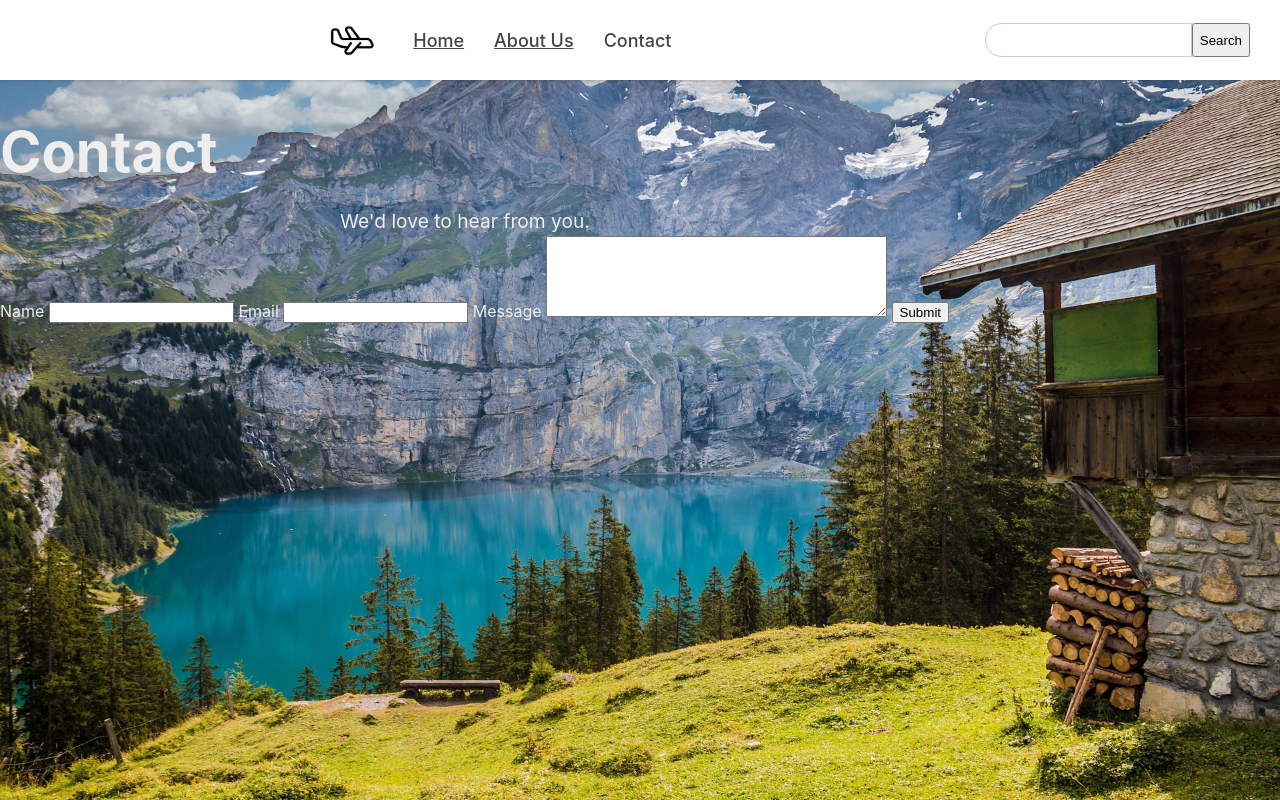
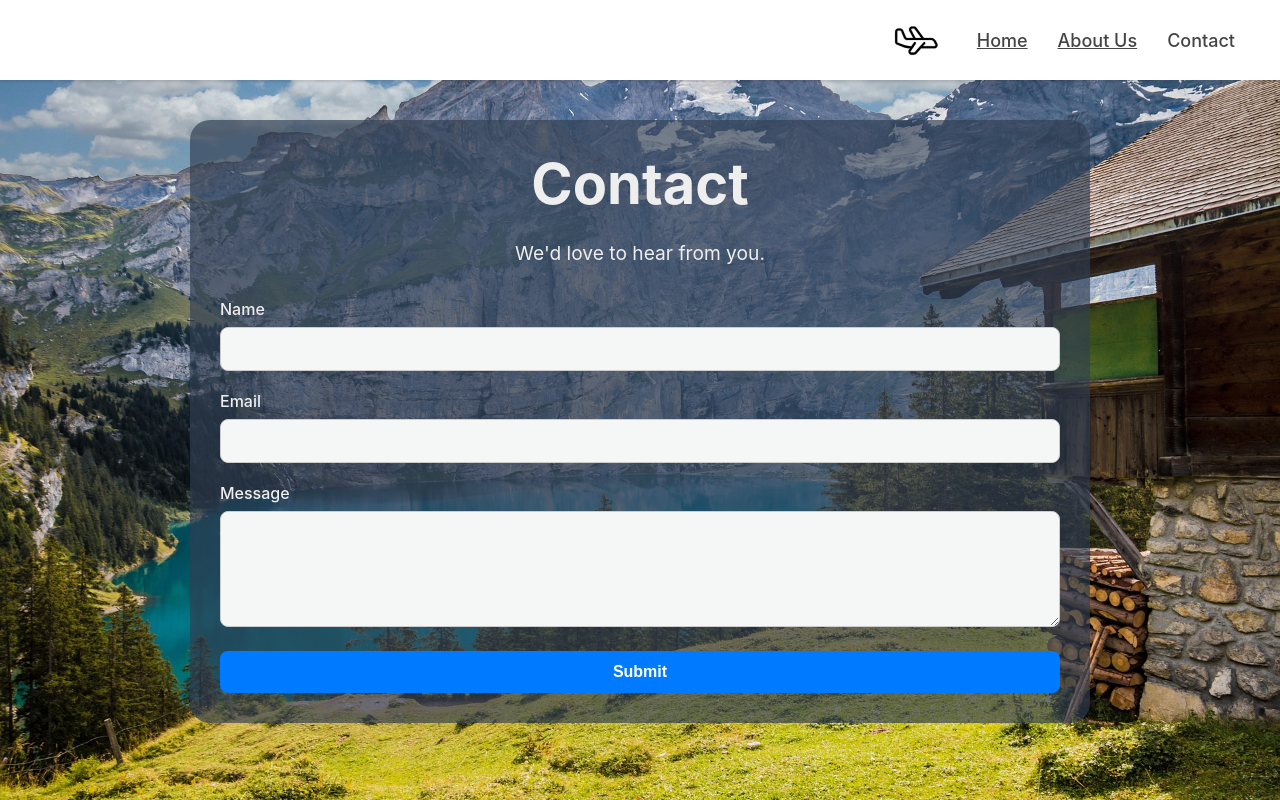
Before and after one commit to diegopetrola/TravelRec, a plain HTML site: page contact.html in a window 1280 px wide. Drawn offline with Linux system fonts and the light colour scheme.

Commit message:
Removed search from other pages, added missing image

```diff
--- a/assets/style.css
+++ b/assets/style.css
@@ -150,3 +150,89 @@ p {
     font-size: 2.5em;
   }
 }
+
+/* Generic Page Content Container for About/Contact */
+.page-content {
+  max-width: 900px;
+  margin: 40px auto;
+  padding: 30px;
+  background-color: #313f53a8;
+  border-radius: 20px;
+  box-sizing: border-box;
+  text-align: center;
+}
+
+.page-content h1 {
+  margin-top: 0;
+}
+
+/* About Page Styles */
+.about-intro {
+  margin-bottom: 40px;
+}
+
+.team-container {
+  text-align: left;
+}
+
+.team-container h2 {
+  text-align: center;
+  font-size: 2.5em;
+  margin-bottom: 30px;
+}
+
+.team-member {
+  background: rgba(255, 255, 255, 0.1);
+  border-radius: 10px;
+  padding: 20px;
+  margin-bottom: 20px;
+}
+
+.team-member h3 {
+  margin-top: 0;
+  font-size: 1.5em;
+  color: #fff;
+}
+
+/* Contact Form Styles */
+.contact-form {
+  display: flex;
+  flex-direction: column;
+  gap: 20px;
+  margin-top: 30px;
+  text-align: left;
+}
+
+.form-group label {
+  display: block;
+  margin-bottom: 8px;
+  font-weight: 500;
+}
+
+.form-group input,
+.form-group textarea {
+  width: 100%;
+  padding: 12px;
+  border: 1px solid #ccc;
+  border-radius: 8px;
+  box-sizing: border-box;
+  background-color: #f4f7f6;
+  color: #333;
+  font-size: 16px;
+}
+
+.contact-form button {
+  padding: 12px 20px;
+  background-color: #007bff;
+  color: white;
+  border: none;
+  border-radius: 8px;
+  cursor: pointer;
+  font-size: 16px;
+  font-weight: bold;
+  transition: background-color 0.3s ease;
+}
+
+.contact-form button:hover {
+  background-color: #0056b3;
+}
--- a/contact.html
+++ b/contact.html
@@ -12,24 +12,32 @@
       <a class="nav-item" href="./index.html">Home</a>
       <a class="nav-item" href="./about.html">About Us</a>
       <a class="nav-item">Contact</a>
-      <span class="search-bar">
-        <input type="text" name="search-input" id="search-input" />
-        <button>Search</button>
-      </span>
     </nav>
-    <div>
+    <main class="page-content">
       <h1>Contact</h1>
       <p>We'd love to hear from you.</p>
 
-      <form action="">
-        <label for="name">Name</label>
-        <input type="text" name="name" class="name" />
-        <label for="email">Email</label>
-        <input type="text" name="email" class="email" />
-        <label for="message">Message</label>
-        <textarea name="message" class="message" rows="5" cols="40"></textarea>
-        <button>Submit</button>
+      <form action="" class="contact-form">
+        <div class="form-group">
+          <label for="name">Name</label>
+          <input type="text" id="name" name="name" class="name" required />
+        </div>
+        <div class="form-group">
+          <label for="email">Email</label>
+          <input type="email" id="email" name="email" class="email" required />
+        </div>
+        <div class="form-group">
+          <label for="message">Message</label>
+          <textarea
+            id="message"
+            name="message"
+            class="message"
+            rows="5"
+            required
+          ></textarea>
+        </div>
+        <button type="submit">Submit</button>
       </form>
-    </div>
+    </main>
   </body>
 </html>
--- a/data.json
+++ b/data.json
@@ -11,7 +11,7 @@
         },
         {
           "name": "Melbourne, Australia",
-          "imageUrl": "enter_your_image_for_melbourne.jpg",
+          "imageUrl": "./assets/melbourne.jpg",
           "description": "A cultural hub famous for its art, food, and diverse neighborhoods."
         }
       ]
@@ -27,7 +27,7 @@
         },
         {
           "name": "Kyoto, Japan",
-          "imageUrl": "enter_your_image_for_kyoto.jpg",
+          "imageUrl": "./assets/kyoto.jpg",
           "description": "Known for its historic temples, gardens, and traditional tea houses."
         }
       ]
```
Also changed, not shown: about.html (+23 -24 lines), index.html (+1 -10 lines), assets/melbourne.jpg (added).
